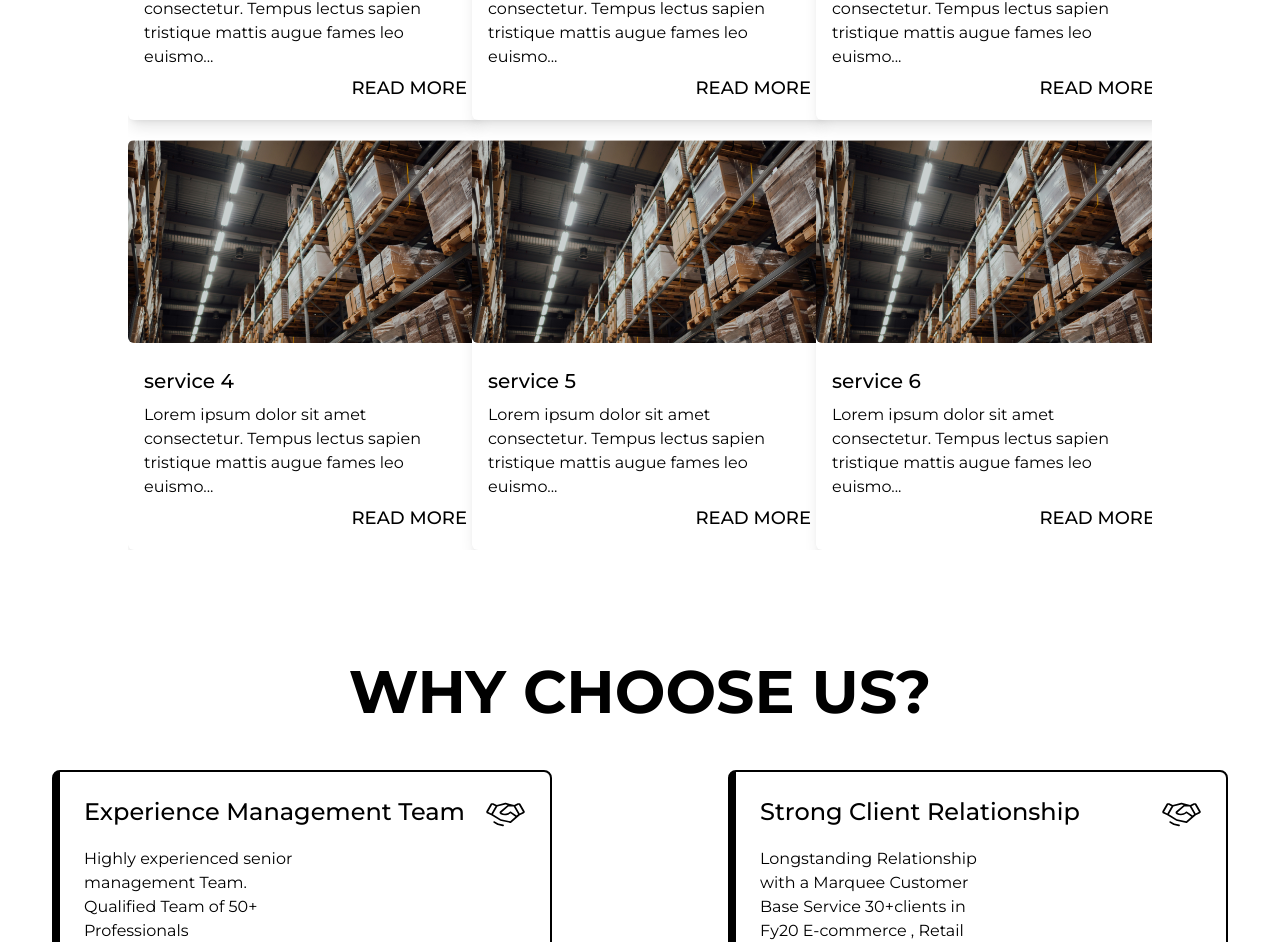
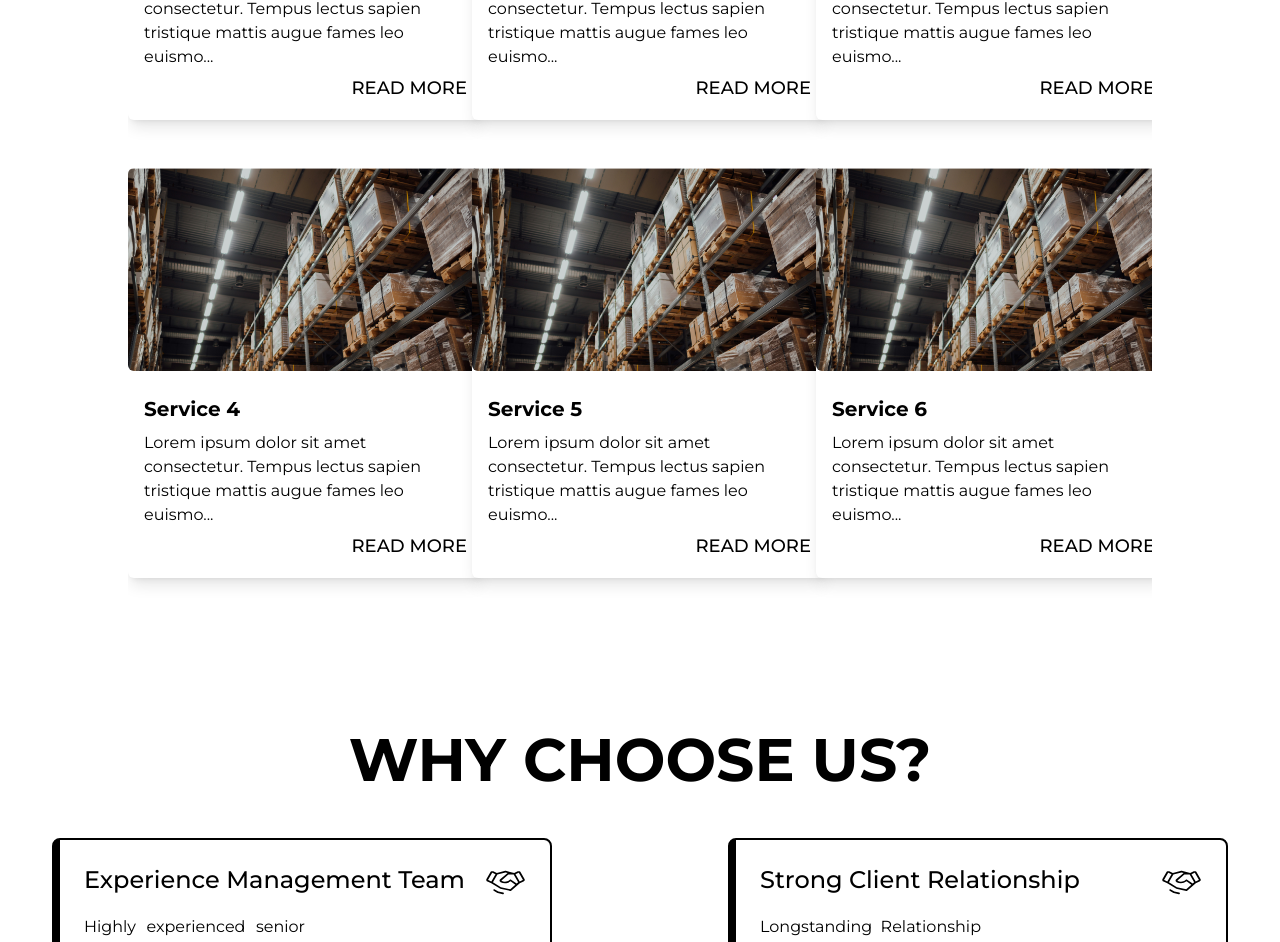
Before and after one commit to Vivek7038/lcm-logistics-next, a Next.js app: page / in a window 1280 px wide. Shown: the part 1234-2176 px from the top of the page. Built offline with nearby package versions, Linux system fonts and the light colour scheme.

Commit message:
desktop fixes -4

```diff
--- a/app/_components/Services-card.js
+++ b/app/_components/Services-card.js
@@ -16,12 +16,12 @@ export default function Card({ item, index = 1 }) {
     }
     return (
         <div
-            className={"w-[355px] h-[410px]  relative shadow-lg bg-white dark:bg-dark_cards dark:text-white  rounded-md"}>
+            className={"w-[355px] h-[410px]  relative shadow-lg bg-white dark:bg-dark_cards dark:text-white  rounded-md  mb-10"}>
             <div className="">
                 <img src={"services.png"} alt={"img"} className={"h-[203px] w-[100%]  rounded-md "} />
             </div>
             <div className={"p-4"}>
-                <p className={"text-xl font-medium my-2"}>
+                <p className={"text-xl  my-2 font-bold capitalize"}>
                     {item.name}
                 </p>
                 <p>
@@ -29,7 +29,7 @@ export default function Card({ item, index = 1 }) {
                 </p>
                 <a className={"absolute font-medium right-4 bottom-4 cursor-pointer text-sm md:text-md lg:text-md xl:text-lg group"} onClick={() => handleClick(item)}>
                     READ MORE
-                     <div class="bg-black h-[2px] w-0 group-hover:w-full transition-all duration-500"></div>
+                    <div class="bg-black h-[2px] w-0 group-hover:w-full transition-all duration-500"></div>
                 </a>
             </div>
 
--- a/app/_components/chooseus-card.jsx
+++ b/app/_components/chooseus-card.jsx
@@ -14,7 +14,7 @@ export default function Choosecard(props) {
         {/*</svg>*/}
         <div className="dark:text-white">{props.svg}</div>
       </div>
-      <div className={"mt-4 xl:w-[50%] md:w-[80%]"}>{props.desc}</div>
+      <div className={"mt-4 xl:w-[50%] md:w-[80%] lg:w-full  text-justify  whitespace-normal"}>{props.desc}</div>
     </div>
   );
 }
--- a/app/page.js
+++ b/app/page.js
@@ -97,7 +97,7 @@ export default function Home() {
 
                     <div className={"w-12 h-0 border-2 border-black border-solid flex justify-center md:block"}></div>
                     <div
-                        className={"md:grid xl:grid-cols-3 md:grid-cols-2 gap-5 w-[100%] mt-4 gap-x-2 flex overflow-scroll md:overflow-hidden"}>
+                        className={"md:grid xl:grid-cols-3 md:grid-cols-2 gap-5 w-[100%] mt-4 gap-x-2 gap-y-2 flex overflow-scroll md:overflow-hidden"}>
                         {
                             data.map((ele, index) => {
                                 return (<div key={index} className={"col-span-1 row-span-1 relative"} ><Card item={ele} index={index} />
```
